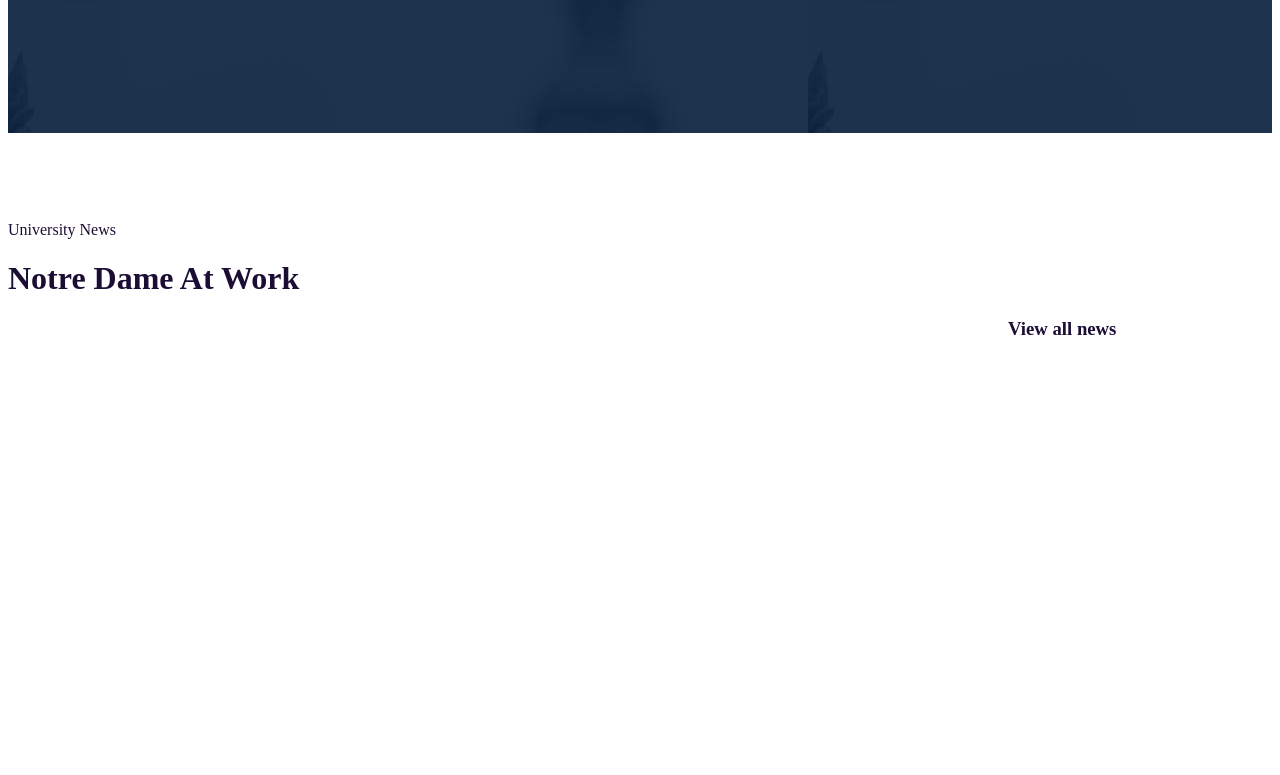
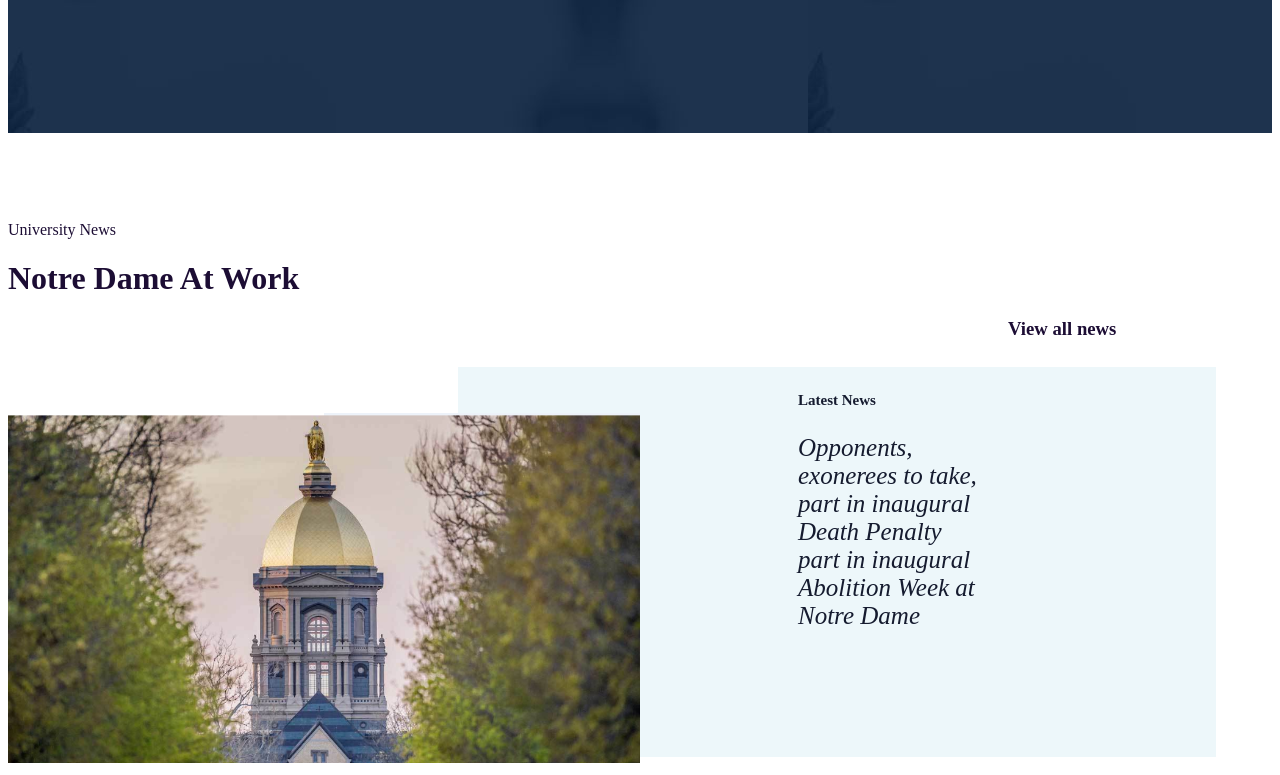
Before and after one commit to Irael250/Gate2_Css_cloning, a plain HTML site: page index.html in a window 1280 px wide. Shown: the part 2073-2848 px from the top of the page. Before the commit the page ends 2432 px from the top, so only its background shows below. Drawn offline with Linux system fonts and the light colour scheme; a web font is replaced by a local one.

Commit message:
6th push

```diff
--- a/index.html
+++ b/index.html
@@ -23,6 +23,7 @@
             <li> <a href="#">Athretics</a></li>
           </ul>
        </div>
+       <br><br>
 
        <div class="menu2">
         <ul>
@@ -103,6 +104,23 @@
        <H1>Notre Dame At Work</H1>
         <h3 style="margin-left: 1000px;">View all news</h3>
 </div>
+ <br><br><br>
+<img src="pic/house.png" alt="" class="house">
+   <div class="content2">
+       <p>
+       <h5 style="margin-left: 340px; font-size: 15px;"> Latest News</h5>
+
+       <ul>
+         <li><a href="#">Opponents,</a></li>
+         <li><a href="#">exonerees to take,</a></li>
+         <li><a href="#">part in inaugural </a></li>
+         <li><a href="#">Death Penalty </a></li>
+         <li><a href="#">part in inaugural </a></li>
+         <li><a href="#">Abolition Week at</a></li>
+         <li><a href="#">Notre Dame</a></li>
+       </ul>
+       </p>
+   </div>
 
 
 
--- a/style.css
+++ b/style.css
@@ -13,15 +13,17 @@
     height: 150px;
 }
 .menus{
+    position: relative;
     margin: 0;
     margin-left: 600px;
-    margin-top: -100px;
+    margin-top: -150px;
 }
 .menus ul{
+    position: relative;
     display: flex;
     color: aliceblue;
     list-style: none;
-    gap: 80px;
+    gap: 100px;
 
 }
 .menus ul li a:hover{
@@ -215,3 +217,37 @@
 .part2Text{
     color: rgb(28, 13, 52);
 }
+
+
+
+.content2{
+    float: left;
+    width: 60%;
+    height: 390px;
+    background: #edf7fa;
+    margin-left: 450px;
+    color: #151b2f;
+    justify-content: left;
+    text-align: left;
+    margin-top: -400px;
+
+}
+
+.house{
+    width: 50%;
+    height: 350px;
+    top: -350px;
+    left: 10px;
+
+}
+.content2 ul li{
+    list-style: none;
+}
+.content2 ul li a{
+    margin-left: 300px;
+    font-size: 25px;
+    color: #151b2f;
+    text-decoration: none;
+    font-style: oblique;
+
+}
```
Also changed, not shown: pic/house.png (added).
